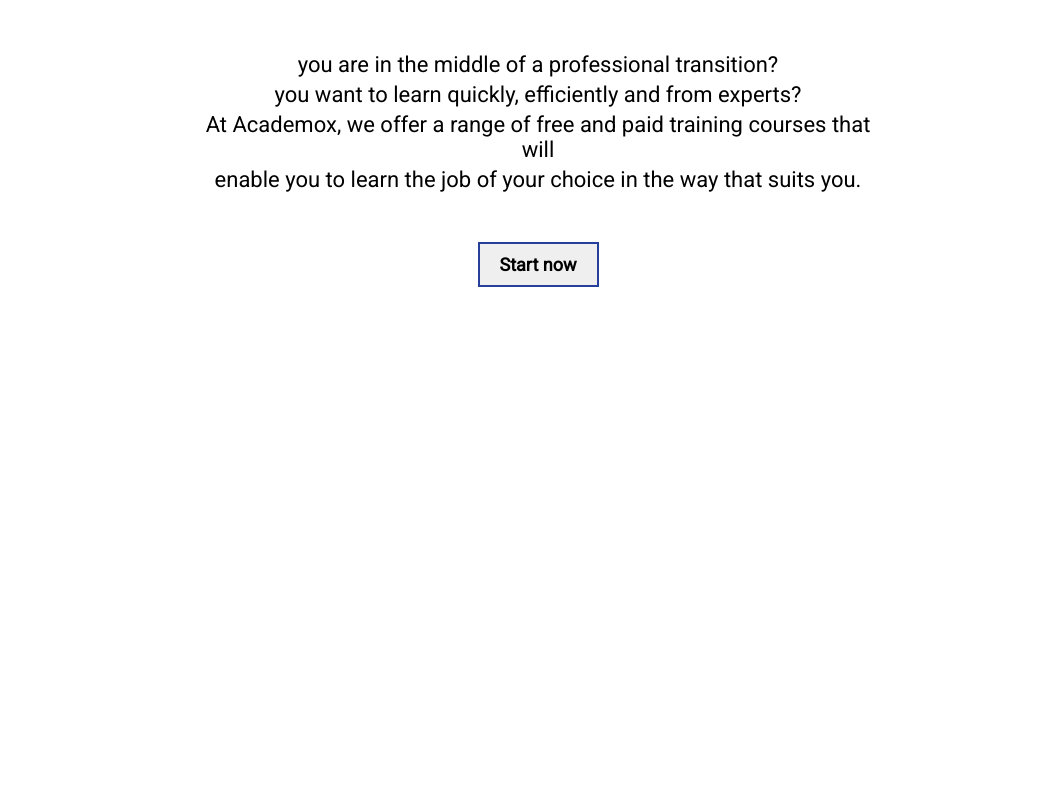
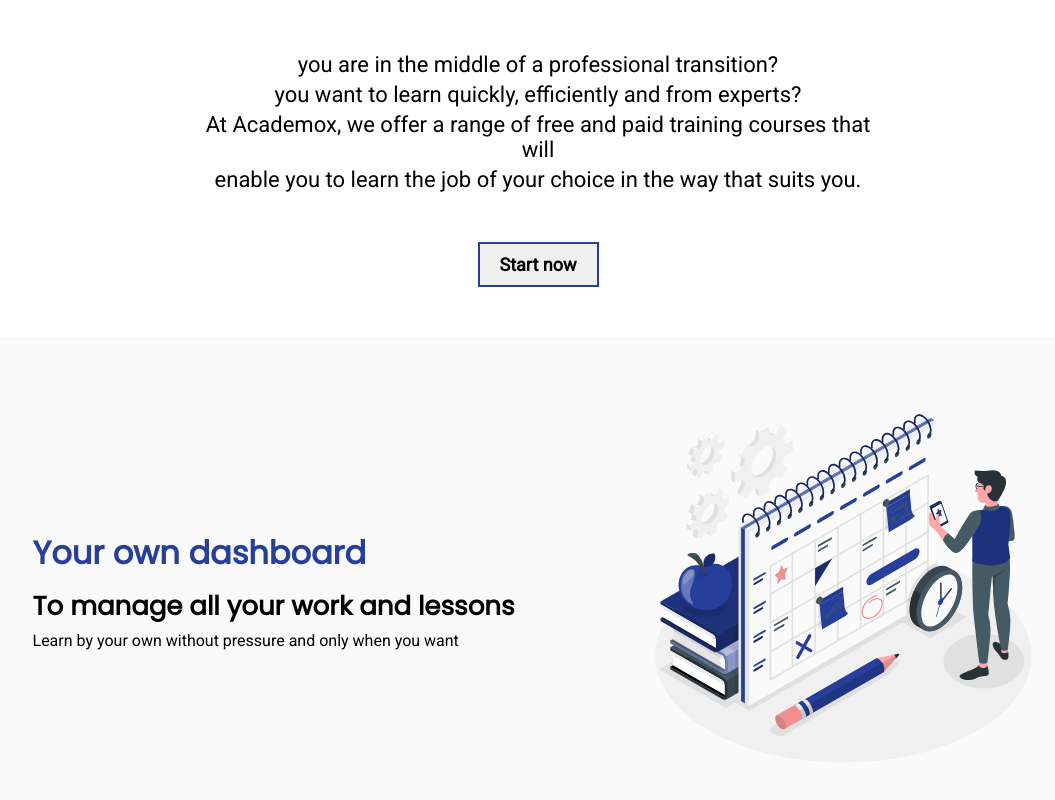
Before and after one commit to zCargan/reseau-entreprise-A, a React (Vite) app in the folder WebApp/Client/: page /website in a window 1280 px wide. Shown: the part 896-1696 px from the top of the page, without its empty margins (102-1157 px from the left). Before the commit the page ends 1233 px from the top, so only its background shows below. Built offline with nearby package versions, Linux system fonts and the light colour scheme.

Commit message:
[UPDATE] new components

```diff
--- /dev/null
+++ b/WebApp/Client/src/components/FooterBar/FooterBar.jsx
@@ -0,0 +1,11 @@
+import "./FooterBar.scss"
+
+function FooterBar() {
+    return(
+        <div className="footer-main-div">
+
+        </div>
+    )
+}
+
+export default FooterBar;
--- /dev/null
+++ b/WebApp/Client/src/components/FooterBar/FooterBar.scss
@@ -0,0 +1,7 @@
+@import "../../styles/variables.scss";
+
+.footer-main-div {
+    height: 200px;
+    width: 100%;
+    background-color: white;
+}
--- a/WebApp/Client/src/components/NavBar/NavBar.jsx
+++ b/WebApp/Client/src/components/NavBar/NavBar.jsx
@@ -16,6 +16,9 @@
                 </Link>
             </div>
             <div className="navbar-links">
+                <div className="nav-links-items">
+                    <Link to="/website/domaines">domaines</Link>
+                </div>
                 <div className="navbar-lang">
                     <LangIcon id="nav-lang-icon" />
                     <DownArrow id="nav-arrow-icon"/>
--- a/WebApp/Client/src/components/NavBar/NavBar.scss
+++ b/WebApp/Client/src/components/NavBar/NavBar.scss
@@ -26,6 +26,17 @@
         gap: 20px;
         padding-top: 13px;
         font-family: $title-police;
+
+        .nav-links-items {
+            a {
+                text-decoration: none;
+                color: rgb(100, 100, 100);
+
+                &:hover {
+                    text-decoration: underline;
+                }
+            }
+        }
 
         .navbar-lang {
             display: flex;
--- /dev/null
+++ b/WebApp/Client/src/components/NoPages/NoPages.jsx
@@ -0,0 +1,11 @@
+import "./NoPages.scss"
+
+function NoPages(){
+    return(
+        <div>
+            <h1>Error 404</h1>
+        </div>
+    )
+}
+
+export default NoPages;
--- /dev/null
+++ b/WebApp/Client/src/components/NoPages/NoPages.scss
@@ -0,0 +1 @@
+@import "../../styles/variables.scss";
--- a/WebApp/Client/src/pages/App.jsx
+++ b/WebApp/Client/src/pages/App.jsx
@@ -7,6 +7,7 @@
 import WebsiteLayout from "../pages/Website/WebsiteLayout";
 
 import UserAppLayout from "../pages/UserApp/UserAppLayout";
+import NoPages from "../components/NoPages/NoPages";
 
 
 //-----------------------------WEBSITE PAGES---------------
@@ -31,6 +32,7 @@
                     <Route index element={<MyCourses />} />
                     <Route path="search" element={<Search />} />
                 </Route>
+                <Route path="*" element={<NoPages />} />
             </Routes>
         </>
     )
--- a/WebApp/Client/src/pages/Website/Home/Home.jsx
+++ b/WebApp/Client/src/pages/Website/Home/Home.jsx
@@ -3,6 +3,8 @@
 //svg's
 import {ReactComponent as Wave} from "../../../assets/icons/wave.svg";
 import {ReactComponent as SvgIcon} from "../../../assets/icons/web-icon.svg";
+import {ReactComponent as DashboardSvg} from "../../../assets/icons/Schedule-amico.svg"
+
 
 function Home(){
     return(
@@ -26,6 +28,7 @@
                 </div>
             </div>
             <AboutUs />
+            <DashBoard />
         </div>
     )
 }
@@ -47,4 +50,19 @@
     )
 }
 
+const DashBoard = () => {
+    return(
+        <div className="dashboard-div">
+            <div>
+                <h1>Your own dashboard</h1>
+                <h3>To manage all your work and lessons</h3>
+                <p>Learn by your own without pressure and only when you want</p>
+            </div>
+            <div>
+                <DashboardSvg id="dashboard-icon"/>
+            </div>
+        </div>
+    )
+}
+
 export default Home;
--- a/WebApp/Client/src/pages/Website/Home/Home.scss
+++ b/WebApp/Client/src/pages/Website/Home/Home.scss
@@ -24,7 +24,7 @@
             align-items: center;
             justify-content: center;
             display: flex;
-            gap: calc(10% + 30px);
+            gap: calc(5% + 30px);
             padding: 100px 75px;
 
             .text-description {
@@ -99,4 +99,38 @@
             @include classic-button;
         }
     }
+
+    .dashboard-div {
+        display: flex;
+        gap: calc(10% + 25px);
+        align-items: center;
+        justify-content: center;
+        background-color: $main-background;
+        padding: 50px 120px;
+
+        div {
+            #dashboard-icon {
+                height: 400px;
+                width: 400px;
+            }
+
+            h1 {
+                font-family: $title-police;
+                font-size: 32px;
+                color: $main-color;
+                padding-bottom: 10px;
+            }
+
+            h3 {
+                font-family: $title-police;
+                font-size: 26px;
+                padding-bottom: 5px;
+            }
+
+            p {
+                font-family: $text-police;
+                font-family: 20px;
+            }
+        }
+    }
 }
--- a/WebApp/Client/src/pages/Website/WebsiteLayout.jsx
+++ b/WebApp/Client/src/pages/Website/WebsiteLayout.jsx
@@ -2,6 +2,7 @@
 import { Suspense } from "react";
 
 import Navbar from "../../components/NavBar/NavBar";
+import FooterBar from "../../components/FooterBar/FooterBar";
 
 function WebsiteLayout(){
     return(
@@ -10,6 +11,7 @@
             <Suspense>
                 <Outlet />
             </Suspense>
+            <FooterBar />
         </>
     )
 }
```
Also changed, not shown: WebApp/Client/src/assets/icons/Schedule-amico.svg (added).
